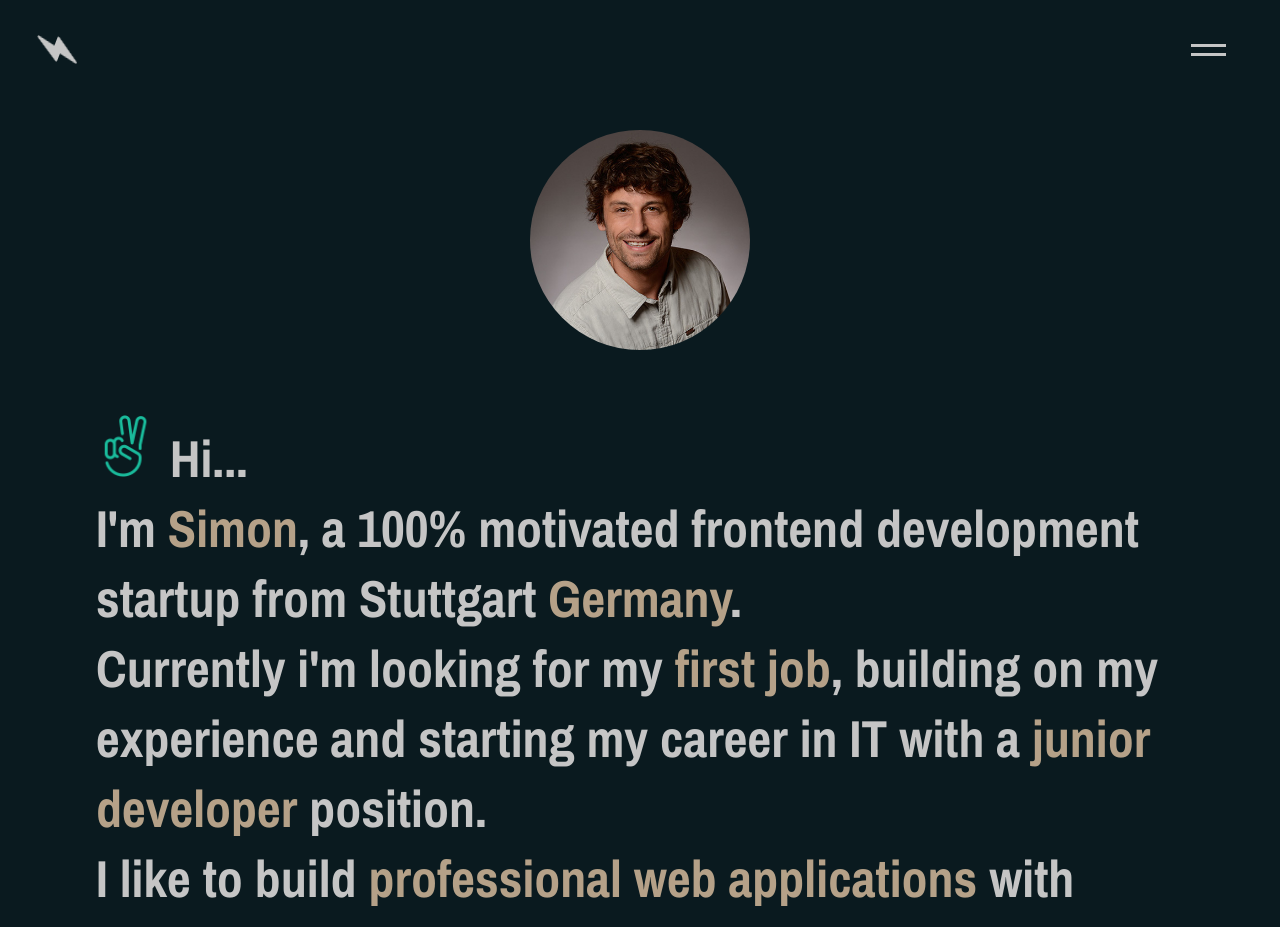
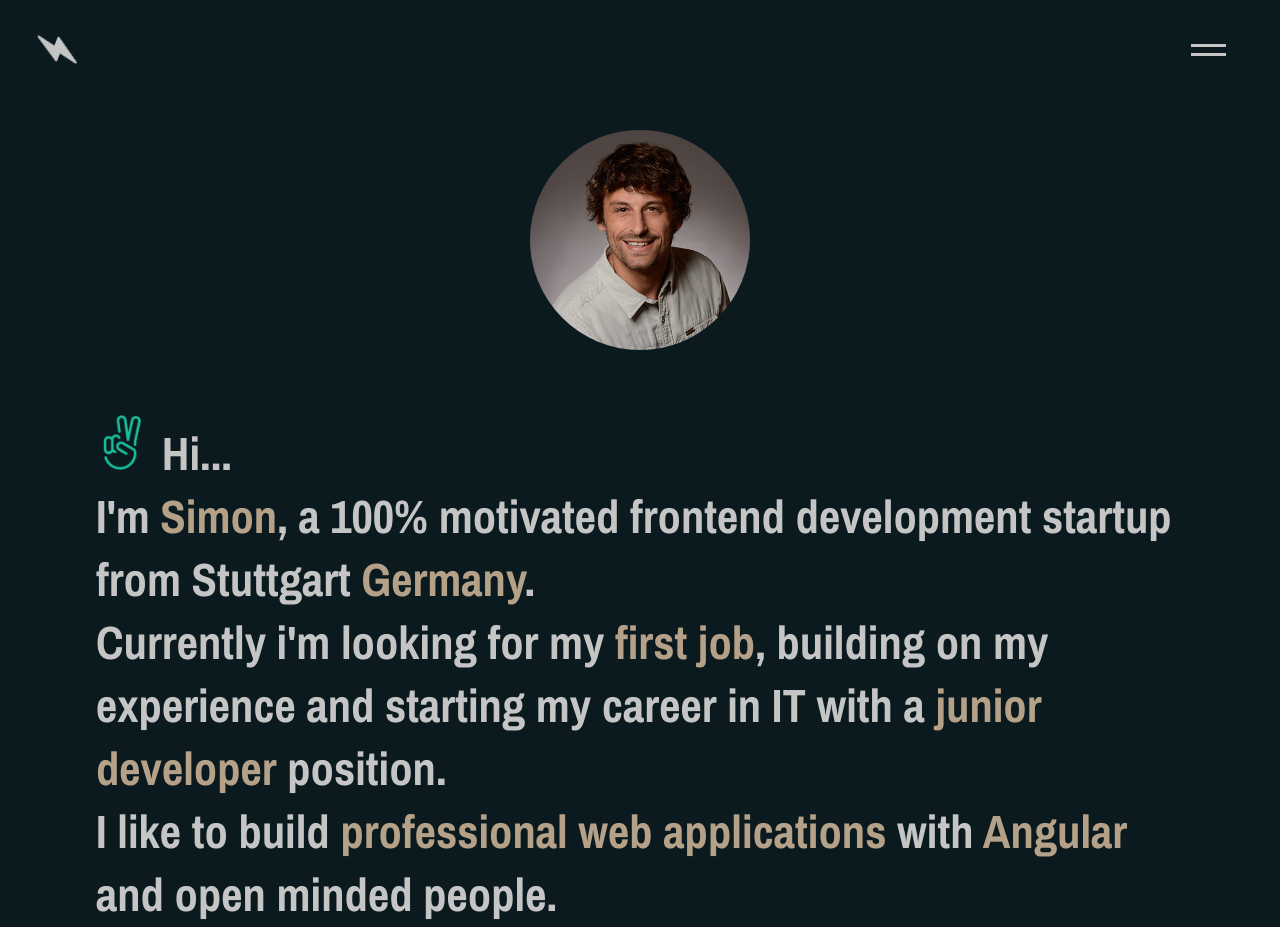
Before and after one commit to Ysicode/simonweiss.io, an Angular app: page / in a window 1280 px wide. Shown: the top 927 px of the page. Built offline with nearby package versions, Linux system fonts and the light colour scheme.

Commit message:
added cv link and new project

```diff
--- a/src/app/about/about.component.html
+++ b/src/app/about/about.component.html
@@ -1,10 +1,10 @@
 <div class="main_container">
     <img id="profile" class="about_img" src="assets/img/myFamily.JPG" alt="">
     <section class="text_container">
-        <h1 class="page_id">That's me</h1>
+        <h1 class="page_id highlight_text">That's me <a class="cv_link" download="assets/CV - Simon Weiss.pdf" href="#"> download CV</a></h1>
 
         <p class="start_text">Im a creative, young thinking and open minded person who loves to develop and create new
-            things.<br><b class="highlight_text">Frontend Developer</b>.</p>
+            things.<br><b class="colored_text">Frontend Developer</b>.</p>
         <h2 class="section_title">Techstack</h2>
 
         <div class="techstack_container">
--- a/src/app/about/about.component.scss
+++ b/src/app/about/about.component.scss
@@ -22,6 +22,17 @@
     margin-bottom: 40px;
 }
 
+.cv_link {
+    text-decoration: none !important;
+    color: #c5c5c5;
+    font-size: 0.5em;
+    margin-left: 60px;
+
+    &:hover {
+        color: #ffc22e;
+    }
+}
+
 .section_title {
     margin-top: 100px;
     margin-bottom: 40px;
@@ -34,7 +45,7 @@
     flex-direction: column;
     align-items: flex-start;
     justify-content: center;
-    font-size: calc(23px + 16 * ((100vw - 420px) / 1180));
+    font-size: calc(23px + 16 * ((100vw - 420px) / 1700));
 }
 
 .start_text {
@@ -97,7 +108,7 @@
 }
 
 .info_text {
-    font-size: calc(23px + 16 * ((100vw - 420px) / 1180));
+    font-size: calc(23px + 16 * ((100vw - 420px) / 1700));
 }
 
 .techstack_container {
--- a/src/app/chat/chat.component.scss
+++ b/src/app/chat/chat.component.scss
@@ -15,7 +15,7 @@
     flex-direction: column;
     align-items: flex-start;
     justify-content: center;
-    font-size: calc(23px + 16 * ((100vw - 420px) / 1180));
+    font-size: calc(23px + 16 * ((100vw - 420px) / 1700));
 }
 
 .start_text {
--- a/src/app/imprint/imprint.component.scss
+++ b/src/app/imprint/imprint.component.scss
@@ -15,7 +15,7 @@
     flex-direction: column;
     align-items: flex-start;
     justify-content: center;
-    font-size: calc(23px + 16 * ((100vw - 420px) / 1180));
+    font-size: calc(23px + 16 * ((100vw - 420px) / 1700));
 }
 
 .start_text {
--- a/src/app/navbar/navbar.component.html
+++ b/src/app/navbar/navbar.component.html
@@ -11,16 +11,16 @@
     <div class="navbar_right_container d_flex">
         <div *ngIf="!mobileModus" [class.navlinks_open]="open_navbar" class="navlinks d_flex">
             <a routerLink="/" (click)="closeMenu()">HOME</a>
+            <a routerLink="/projects" (click)="closeMenu()">PROJECTS</a>
             <a routerLink="/about" (click)="closeMenu()">THAT'S ME</a>
-            <a routerLink="/projects" (click)="closeMenu()">PROJECTS</a>
             <a routerLink="/chat" (click)="closeMenu()">CHAT</a>
         </div>
         <div>
             <div *ngIf="mobileModus" [class.sidemenu_open]="open_navbar" class="sidemenu ">
                 <div class="sidebar_container_top">
                     <a routerLink="/" (click)="closeMenu()">HOME</a>
+                    <a routerLink="/projects" (click)="closeMenu()">PROJECTS</a>
                     <a routerLink="/about" (click)="closeMenu()">THAT'S ME</a>
-                    <a routerLink="/projects" (click)="closeMenu()">PROJECTS</a>
                     <a routerLink="/chat" (click)="closeMenu()">CHAT</a>
                 </div>
 
--- a/src/app/privacy/privacy.component.scss
+++ b/src/app/privacy/privacy.component.scss
@@ -15,7 +15,7 @@
     flex-direction: column;
     align-items: flex-start;
     justify-content: center;
-    font-size: calc(23px + 16 * ((100vw - 420px) / 1180));
+    font-size: calc(23px + 16 * ((100vw - 420px) / 1700));
 }
 
 .start_text {
--- a/src/app/projects/projects.component.html
+++ b/src/app/projects/projects.component.html
@@ -19,9 +19,25 @@
         </div>
 
         <div class="project_container">
+            <h2 class="project_description">Firebase | Angular project </h2>
+            <div id="1" class="project_show_container">
+                <div (click)="openProject('1')" class="project d_flex">
+                    <video [muted]="'muted'" playsinline width="100%" height="100%" autoplay constrols loop>
+                        <source src="assets/img/ringoffire.mp4" type="video/mp4">
+                        Your browser does not support the video tag.
+                    </video>
+                </div>
+                <div class="project_link d_flex">
+                    <a target="_blank" rel="noopener noreferrer" href="https://ringoffire.simon-weiss.com/"><h2 class="open_project_link_">Play</h2></a>
+                </div>
+            </div>
+            <h2  class="project_title">Ring of Fire</h2>
+        </div>
+
+        <div class="project_container">
             <h2 class="project_description">RESTful API | All Pokemons</h2>
-            <div id="1" class="project_show_container">
-                <div (click)="openProject('1')"  class="project d_flex">
+            <div id="2" class="project_show_container">
+                <div (click)="openProject('2')"  class="project d_flex">
                     <video [muted]="'muted'" playsinline width="100%" height="100%" autoplay constrols loop>
                         <source src="assets/img/pokedex.mp4" type="video/mp4">
                         Your browser does not support the video tag.
@@ -36,8 +52,8 @@
 
         <div  class="project_container ">
             <h2 class="project_description">Project Managment tool</h2>
-            <div id="2" class="project_show_container">
-                <div (click)="openProject('2')" class="project d_flex">
+            <div id="3" class="project_show_container">
+                <div (click)="openProject('3')" class="project d_flex">
                     <video [muted]="'muted'" playsinline width="100%" height="100%" autoplay constrols loop>
                         <source src="assets/img/join.mp4" type="video/mp4">
                         Your browser does not support the video tag.
@@ -52,8 +68,8 @@
 
         <div class="project_container ">
             <h2 class="project_description">Game</h2>
-            <div id="3" class="project_show_container">
-                <div (click)="openProject('3')" class="project d_flex">
+            <div id="4" class="project_show_container">
+                <div (click)="openProject('4')" class="project d_flex">
                     <img class="procets_img" src="assets/img/tictactoe.png" alt="">
                 </div>
                 <div class="project_link d_flex">
--- a/src/app/projects/projects.component.scss
+++ b/src/app/projects/projects.component.scss
@@ -104,7 +104,7 @@
     flex-direction: column;
     align-items: flex-start;
     justify-content: center;
-    font-size: calc(23px + 16 * ((100vw - 420px) / 1180));
+    font-size: calc(23px + 16 * ((100vw - 420px) / 1700));
 }
 
 .start_text {
--- a/src/app/startpage/startpage.component.scss
+++ b/src/app/startpage/startpage.component.scss
@@ -25,7 +25,7 @@
     flex-direction: column;
     align-items: flex-start;
     justify-content: center;
-    font-size: calc(23px + 16 * ((100vw - 420px) / 1180));
+    font-size: calc(23px + 16 * ((100vw - 420px) / 1700));
 }
 
 .start_text {
@@ -42,8 +42,8 @@
 }
 
 .hello_icon {
-    height: calc(40px + 30 * ((100vw - 420px) / 1180));
-    width: calc(40px + 30 * ((100vw - 420px) / 1180));
+    height: calc(40px + 30 * ((100vw - 420px) / 1700));
+    width: calc(40px + 30 * ((100vw - 420px) / 1700));
     max-width: 80px;
     max-height: 80px;
 }
```
Also changed, not shown: 2 other files (tests, documents, lock files or other folders).
